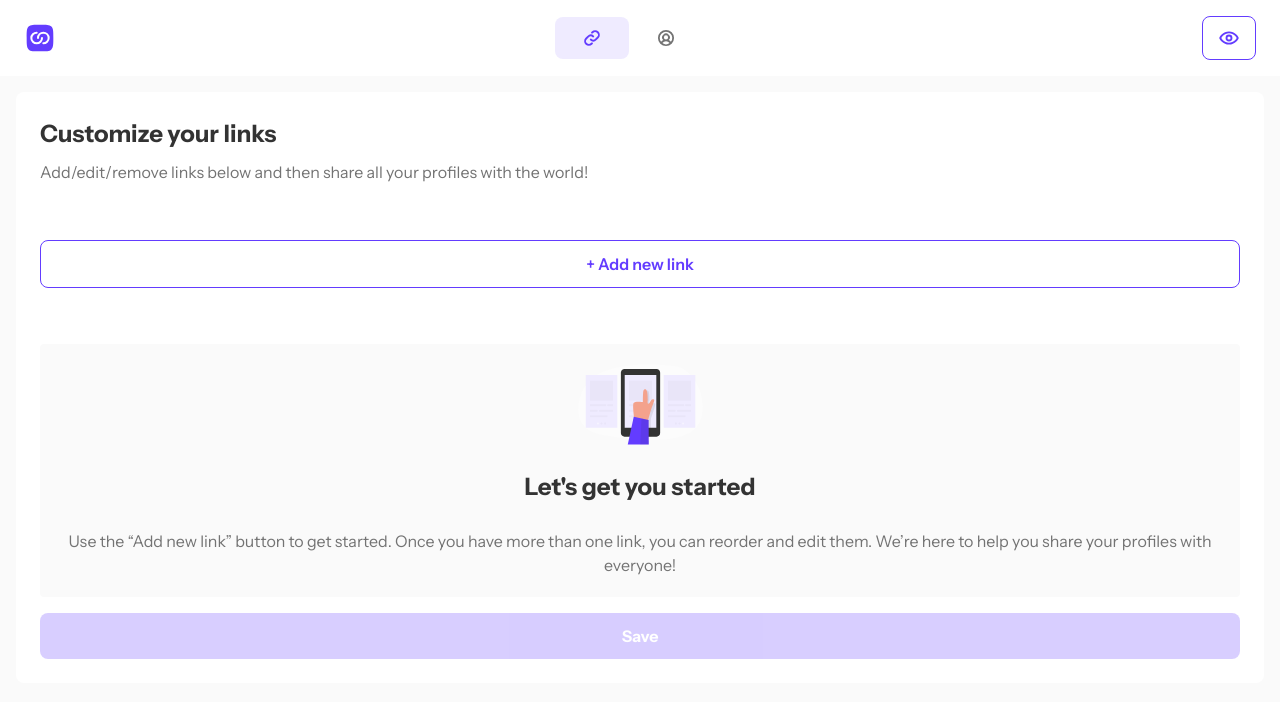
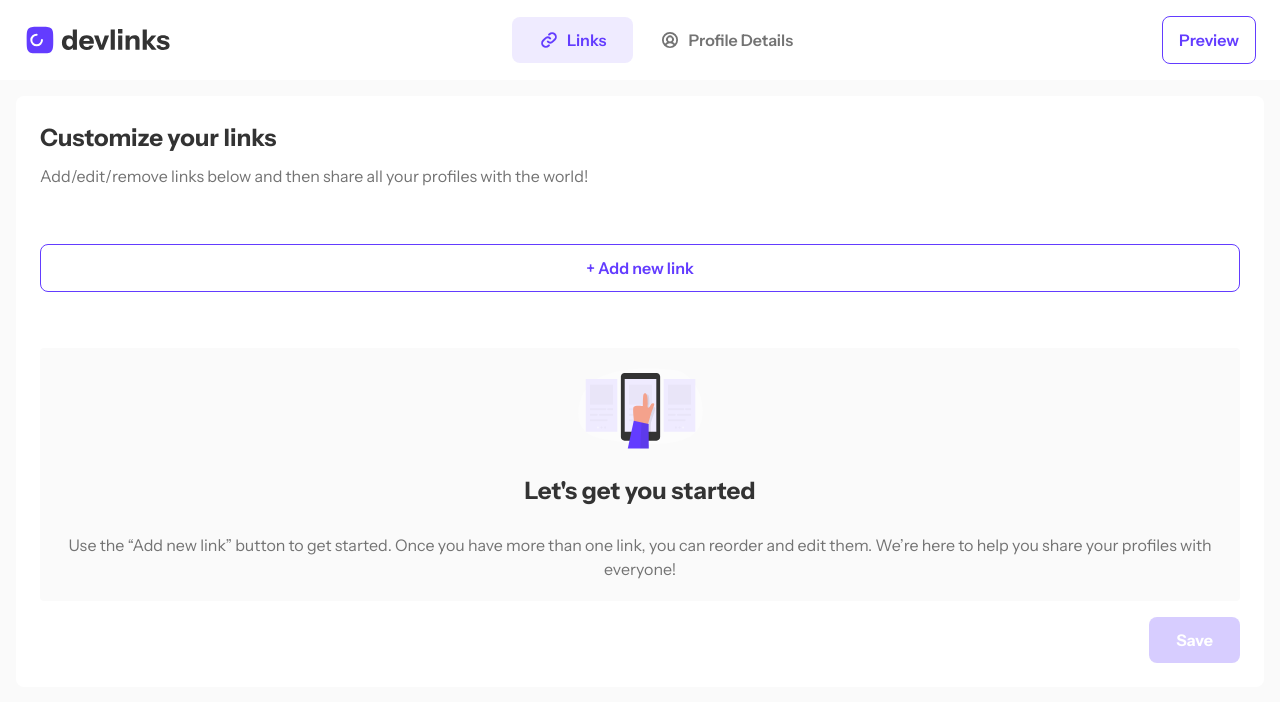
Before and after one commit to n1kushach/link-sharing-app, a Next.js app: page / in a window 1280 px wide. Shown: the top 702 px of the page. Built offline with nearby package versions, Linux system fonts and the light colour scheme.

Commit message:
added form validation

```diff
--- a/package.json
+++ b/package.json
@@ -14,7 +14,8 @@
     "prettier-plugin-tailwindcss": "^0.5.9",
     "react": "^18",
     "react-beautiful-dnd": "^13.1.1",
-    "react-dom": "^18"
+    "react-dom": "^18",
+    "yup": "^1.3.3"
   },
   "devDependencies": {
     "@types/node": "^20",
--- a/src/components/CustomizeLinkSection/CustomizeLinkSection.tsx
+++ b/src/components/CustomizeLinkSection/CustomizeLinkSection.tsx
@@ -9,7 +9,7 @@ import { DragDropContext, Draggable } from '@hello-pangea/dnd';
 interface Links {
   id: number;
   link: string;
-  platform: string;
+  platform: number;
 }
 
 const CustomizeLinkSection = () => {
@@ -20,7 +20,7 @@ const CustomizeLinkSection = () => {
       {
         id: links.length === 0 ? 1 : links[links.length - 1].id + 1,
         link: '',
-        platform: '',
+        platform: 1,
       },
     ]);
   };
@@ -92,9 +92,9 @@ const CustomizeLinkSection = () => {
           </Droppable>
         </DragDropContext>
         {links?.length == 0 && <LetsGetYouStarted />}
-        <div>
+        <div className='s:flex s:justify-end'>
           <button
-            className={`heading_s w-full rounded-lg bg-main-purple px-[27px] py-[11px] font-bold text-white  ${
+            className={`heading_s w-full rounded-lg bg-main-purple px-[27px] py-[11px] font-bold text-white s:w-[91px]  ${
               links?.length > 0 ? 'opacity-100 duration-300' : 'opacity-25 duration-300'
             } duration-300 `}
           >
--- a/src/components/Navbar/Navbar.tsx
+++ b/src/components/Navbar/Navbar.tsx
@@ -1,41 +1,47 @@
 'use client';
-import { useState } from 'react';
 import useLinkShare from '@/hooks/useLinkShare/useLinkShare';
+import Image from 'next/image';
+import { useEffect, useState } from 'react';
 
 export default function Navbar() {
   const { view, setView } = useLinkShare();
 
+  const [windowSize, setWindowSize] = useState([window.innerWidth, window.innerHeight]);
+
+  const width = windowSize[0];
+
+  useEffect(() => {
+    const handleWindowResize = () => {
+      setWindowSize([window.innerWidth, window.innerHeight]);
+    };
+
+    window.addEventListener('resize', handleWindowResize);
+
+    return () => {
+      window.removeEventListener('resize', handleWindowResize);
+    };
+  }, []);
+
   return (
     <nav className='flex items-center justify-between bg-white px-6 py-4'>
       <div>
-        <svg
-          xmlns='http://www.w3.org/2000/svg'
-          width='32'
-          height='32'
-          fill='none'
-          viewBox='0 0 32 32'
-        >
-          <path
-            fill='#633CFF'
-            fillRule='evenodd'
-            d='M4.619 27.38c1.954 1.953 5.095 1.953 11.38 1.953 6.286 0 9.429 0 11.38-1.953 1.954-1.95 1.954-5.095 1.954-11.38 0-6.286 0-9.428-1.953-11.381C25.43 2.667 22.285 2.667 16 2.667c-6.286 0-9.428 0-11.381 1.952-1.952 1.954-1.952 5.095-1.952 11.38 0 6.286 0 9.429 1.952 11.38Zm8.047-15.713A4.333 4.333 0 1 0 17 16a1 1 0 0 1 2 0 6.333 6.333 0 1 1-6.334-6.334 1 1 0 1 1 0 2Zm11 4.333a4.333 4.333 0 0 1-4.333 4.333 1 1 0 1 0 0 2A6.333 6.333 0 1 0 13 16a1 1 0 1 0 2 0 4.334 4.334 0 0 1 8.666 0Z'
-            clipRule='evenodd'
-          />
-        </svg>
+        {width > 767 ? (
+          <Image src='/images/logo-devlinks-large.svg' width={146} height={32} alt='Logo' />
+        ) : (
+          <Image src='/images/logo-devlinks-small.svg' width={32} height={32} alt='Logo' />
+        )}
       </div>
       <div className='flex items-center'>
         <div
           onClick={() => {
             setView({ links: true, profile_details: false });
           }}
-          className={`rounded-[8px] ${
+          className={`rounded-[8px] s:flex s:items-center s:gap-2 ${
             view?.links == true && 'bg-[#efebff]'
           } px-[27px] py-[11px]`}
         >
           <svg
-            className={`${
-              view?.links == true ? 'fill-[#633CFF]' : 'fill-[#737373]'
-            } `}
+            className={`${view?.links == true ? 'fill-[#633CFF]' : 'fill-[#737373]'} `}
             xmlns='http://www.w3.org/2000/svg'
             width='20'
             height='20'
@@ -44,21 +50,20 @@ export default function Navbar() {
           >
             <path d='M8.523 11.72a.749.749 0 0 1 0 1.063l-.371.371A3.751 3.751 0 1 1 2.847 7.85l1.507-1.506A3.75 3.75 0 0 1 9.5 6.188a.753.753 0 0 1-1 1.125 2.25 2.25 0 0 0-3.086.091L3.908 8.91a2.25 2.25 0 0 0 3.183 3.183l.37-.371a.748.748 0 0 1 1.062 0Zm4.63-8.874a3.756 3.756 0 0 0-5.305 0l-.371.37A.751.751 0 1 0 8.539 4.28l.372-.37a2.25 2.25 0 0 1 3.182 3.182l-1.507 1.507a2.25 2.25 0 0 1-3.086.09.753.753 0 0 0-1 1.125 3.75 3.75 0 0 0 5.144-.152l1.507-1.507a3.756 3.756 0 0 0 .002-5.307v-.001Z' />
           </svg>
+          <span className={`heading_s hidden ${view?.links == true ? 'text-main-purple' : 'text-[#737373]'}  s:block`}>
+            Links
+          </span>
         </div>
         <div
           onClick={() => {
             setView({ links: false, profile_details: true });
           }}
-          className={`rounded-[8px] ${
+          className={`rounded-[8px] s:flex s:items-center s:gap-2 ${
             view?.profile_details == true && 'bg-[#efebff]'
           } px-[27px] py-[11px]`}
         >
           <svg
-            className={`${
-              view?.profile_details == true
-                ? 'fill-[#633CFF]'
-                : 'fill-[#737373]'
-            } `}
+            className={`${view?.profile_details == true ? 'fill-[#633CFF]' : 'fill-[#737373]'} `}
             xmlns='http://www.w3.org/2000/svg'
             width='20'
             height='20'
@@ -67,21 +72,26 @@ export default function Navbar() {
           >
             <path d='M10.5 1.563A8.437 8.437 0 1 0 18.938 10 8.447 8.447 0 0 0 10.5 1.562ZM6.716 15.357a4.688 4.688 0 0 1 7.568 0 6.54 6.54 0 0 1-7.568 0Zm1.596-5.982a2.188 2.188 0 1 1 4.376 0 2.188 2.188 0 0 1-4.376 0Zm7.344 4.683a6.523 6.523 0 0 0-2.265-1.83 4.062 4.062 0 1 0-5.782 0 6.522 6.522 0 0 0-2.265 1.83 6.562 6.562 0 1 1 10.304 0h.008Z' />
           </svg>
+          <span
+            className={`heading_s hidden ${
+              view?.profile_details == true ? 'text-main-purple' : 'text-[#737373]'
+            }  s:block`}
+          >
+            Profile Details
+          </span>
         </div>
       </div>
-      <div className='rounded-[8px] border border-[#633CFF] px-[16px] py-[11px]'>
-        <svg
-          xmlns='http://www.w3.org/2000/svg'
-          width='20'
-          height='20'
-          fill='none'
-          viewBox='0 0 20 20'
-        >
-          <path
-            fill='#633CFF'
-            d='M19.61 9.62c-.03-.064-.714-1.583-2.225-3.095-2.023-2.02-4.572-3.088-7.385-3.088-2.812 0-5.362 1.068-7.382 3.088C1.106 8.037.422 9.556.391 9.62a.944.944 0 0 0 0 .761c.029.064.713 1.583 2.226 3.095 2.021 2.02 4.57 3.086 7.383 3.086 2.813 0 5.362-1.067 7.381-3.086 1.513-1.512 2.197-3.03 2.226-3.095a.946.946 0 0 0 .003-.761Zm-3.599 2.578c-1.677 1.651-3.7 2.49-6.01 2.49-2.313 0-4.334-.839-6.01-2.491A10.185 10.185 0 0 1 2.307 10a10.192 10.192 0 0 1 1.686-2.196C5.667 6.15 7.688 5.312 10 5.312s4.333.839 6.009 2.492c.659.652 1.226 1.39 1.685 2.196a10.19 10.19 0 0 1-1.685 2.197h.002Zm-6.01-5.636a3.438 3.438 0 1 0 0 6.876 3.438 3.438 0 0 0 0-6.876Zm0 5A1.562 1.562 0 1 1 10 8.438a1.562 1.562 0 0 1 0 3.124Z'
-          />
-        </svg>
+      <div className='rounded-[8px] border border-[#633CFF] px-[16px] py-[11px] s:flex s:items-center s:justify-center'>
+        {width > 767 ? (
+          <span className='heading_s text-main-purple'>Preview</span>
+        ) : (
+          <svg xmlns='http://www.w3.org/2000/svg' width='20' height='20' fill='none' viewBox='0 0 20 20'>
+            <path
+              fill='#633CFF'
+              d='M19.61 9.62c-.03-.064-.714-1.583-2.225-3.095-2.023-2.02-4.572-3.088-7.385-3.088-2.812 0-5.362 1.068-7.382 3.088C1.106 8.037.422 9.556.391 9.62a.944.944 0 0 0 0 .761c.029.064.713 1.583 2.226 3.095 2.021 2.02 4.57 3.086 7.383 3.086 2.813 0 5.362-1.067 7.381-3.086 1.513-1.512 2.197-3.03 2.226-3.095a.946.946 0 0 0 .003-.761Zm-3.599 2.578c-1.677 1.651-3.7 2.49-6.01 2.49-2.313 0-4.334-.839-6.01-2.491A10.185 10.185 0 0 1 2.307 10a10.192 10.192 0 0 1 1.686-2.196C5.667 6.15 7.688 5.312 10 5.312s4.333.839 6.009 2.492c.659.652 1.226 1.39 1.685 2.196a10.19 10.19 0 0 1-1.685 2.197h.002Zm-6.01-5.636a3.438 3.438 0 1 0 0 6.876 3.438 3.438 0 0 0 0-6.876Zm0 5A1.562 1.562 0 1 1 10 8.438a1.562 1.562 0 0 1 0 3.124Z'
+            />
+          </svg>
+        )}
       </div>
     </nav>
   );
--- a/src/components/main/CustomSelect/CustomSelect.tsx
+++ b/src/components/main/CustomSelect/CustomSelect.tsx
@@ -3,12 +3,29 @@ import Image from 'next/image';
 import React, { useState } from 'react';
 import Selected from './Selected';
 import Other from './Other';
+import useLinkShare from '@/hooks/useLinkShare/useLinkShare';
 
-const CustomSelect = () => {
-  const [selected, setSelected] = useState(1);
+type Props = {
+  selectedPlatform: number;
+  item_id: number;
+};
+
+const CustomSelect = ({ selectedPlatform, item_id }: Props) => {
+  const { links, setLinks } = useLinkShare();
+  const [selected, setSelected] = useState(selectedPlatform);
   const [showSelect, setShowSelect] = useState(false);
 
   const handleSelect = (id: number) => {
+    const newLinks = links.map((link) => {
+      if (link.id === item_id) {
+        return {
+          ...link,
+          platform: id,
+        };
+      }
+      return link;
+    });
+    setLinks(newLinks);
     setSelected(id);
     setShowSelect(false);
   };
--- a/src/components/main/LinkCard/LinkCard.tsx
+++ b/src/components/main/LinkCard/LinkCard.tsx
@@ -5,13 +5,13 @@ import CustomSelect from '../CustomSelect/CustomSelect';
 type Links = {
   id: number;
   link: string;
-  platform: string;
+  platform: number;
 }[];
 interface Props {
   data: {
     id: string | number;
     link: string;
-    platform: string;
+    platform: number;
   };
   links: Links;
   setLinks: React.Dispatch<React.SetStateAction<Links>>;
@@ -19,6 +19,7 @@ interface Props {
 }
 
 const LinkCard = ({ data, removeLinkById, links, setLinks }: Props) => {
+  console.log(data, 'DATA');
   const handleInputChange = (e: React.ChangeEvent<HTMLInputElement>, id: number) => {
     const { value } = e.target;
     const newLinks = links.map((link) => {
@@ -51,7 +52,7 @@ const LinkCard = ({ data, removeLinkById, links, setLinks }: Props) => {
         </button>
       </div>
       <div className='flex flex-col gap-2'>
-        <CustomSelect />
+        <CustomSelect item_id={data?.id as number} selectedPlatform={data?.platform} />
         <label className='relative flex flex-col gap-1'>
           <span className='body_s'>Link</span>
           <input
--- a/src/context/LinkShareContext/LinkShareContext.tsx
+++ b/src/context/LinkShareContext/LinkShareContext.tsx
@@ -4,7 +4,7 @@ import React, { PropsWithChildren, createContext, useState } from 'react';
 type Links = {
   id: number;
   link: string;
-  platform: string;
+  platform: number;
 };
 
 type Profile = {
@@ -62,9 +62,7 @@ export const LinkShareProvider = ({ children }: PropsWithChildren) => {
   });
 
   return (
-    <LinkShareContext.Provider
-      value={{ links, setLinks, profile, setProfile, view, setView }}
-    >
+    <LinkShareContext.Provider value={{ links, setLinks, profile, setProfile, view, setView }}>
       {children}
     </LinkShareContext.Provider>
   );
--- /dev/null
+++ b/src/schemas/profileSchema.ts
@@ -0,0 +1,6 @@
+import * as Yup from 'yup';
+
+export const profileSchema = Yup.object().shape({
+  first_name: Yup.string().required('required'),
+  last_name: Yup.string().required('required'),
+});
```
Also changed, not shown: src/components/ProfileSection/ProfileSection.tsx (+56 -13 lines), 1 other file (tests, documents, lock files or other folders).
